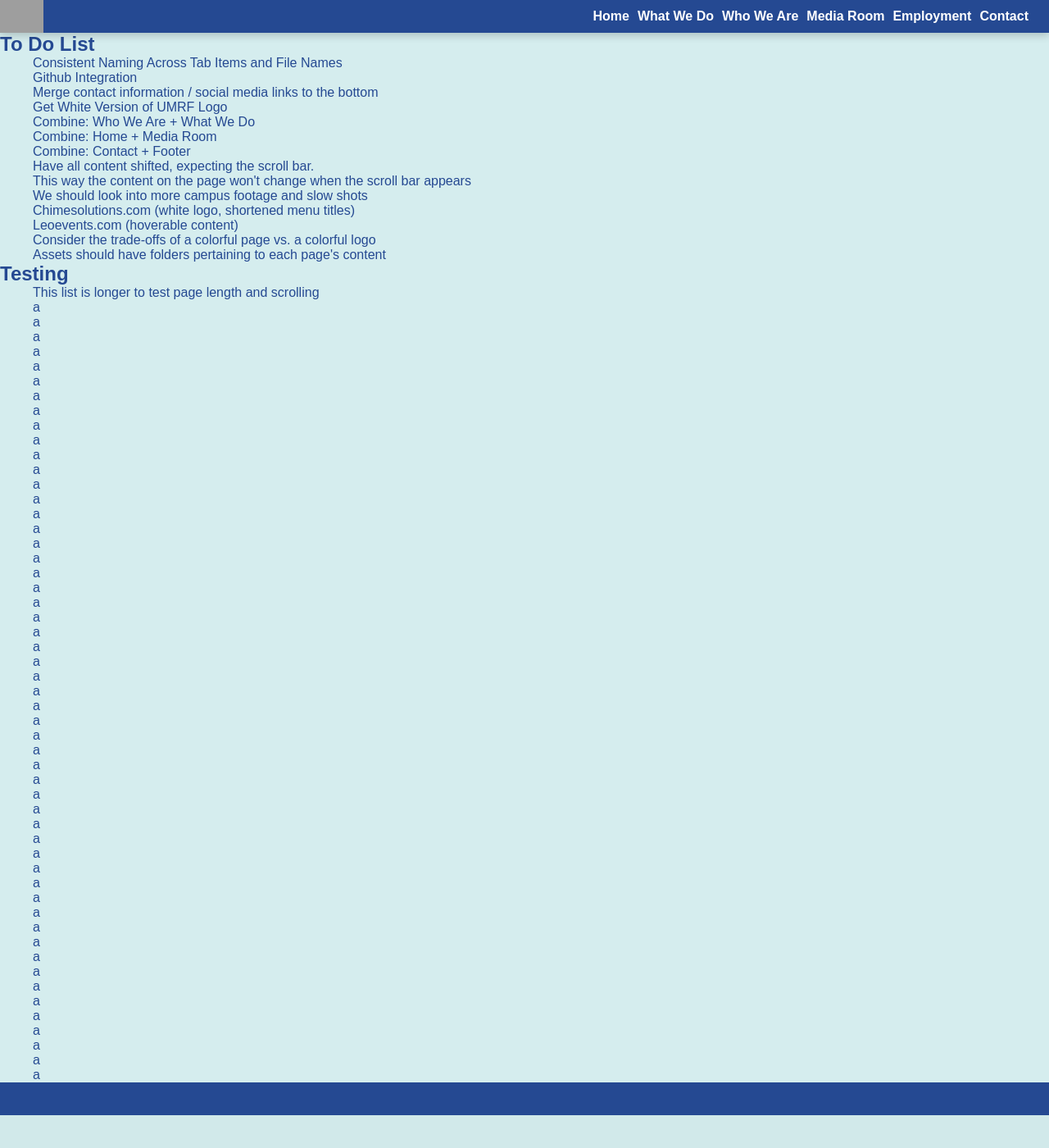
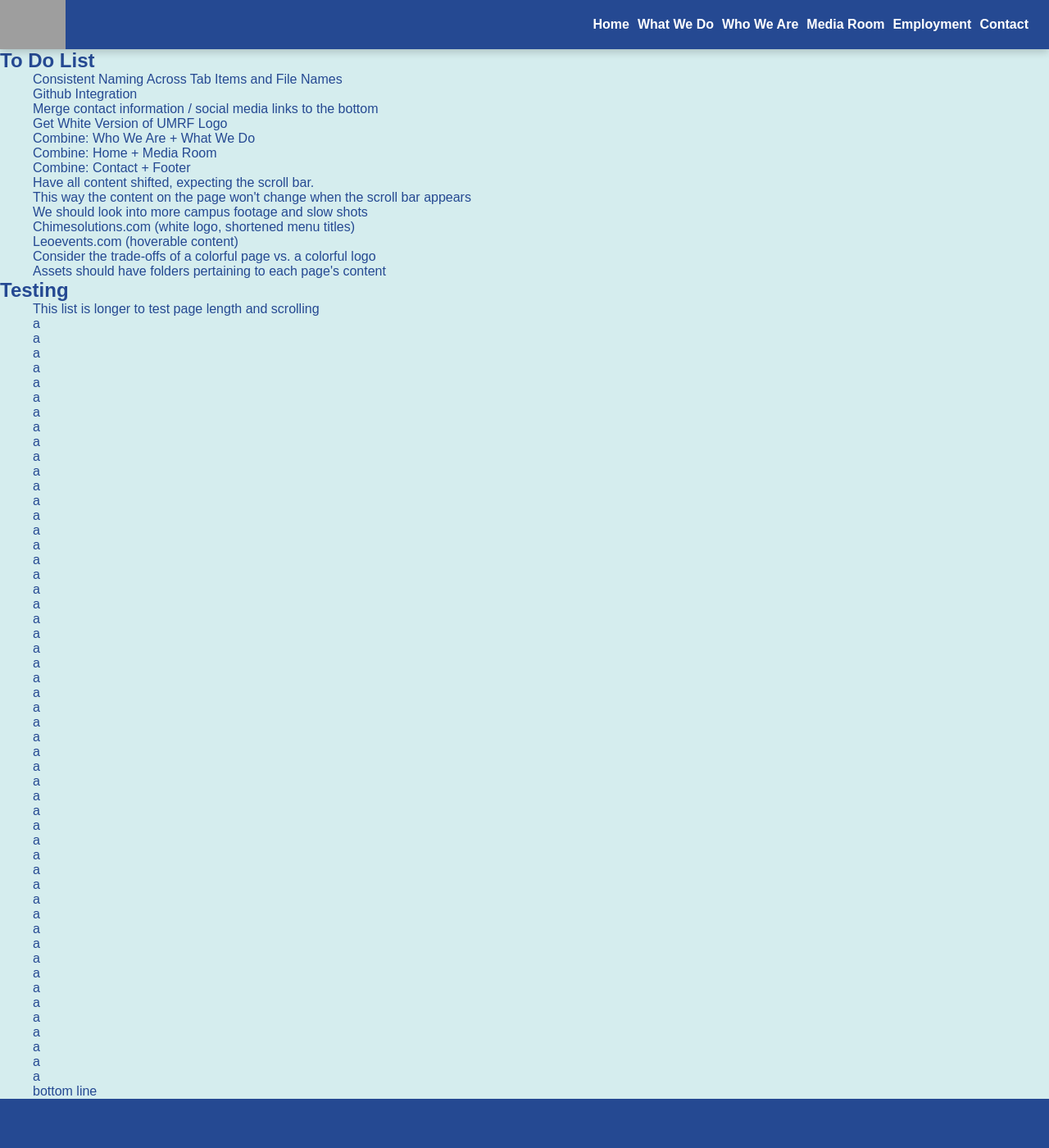
Before and after one commit to adamcolejones/umrfventures, a PHP site: page /todo.php in a window 1280 px wide. Shown: the whole page at 82% size. Before the commit the page ends 1360 px from the top, so only its background shows below. Run offline with PHP 8.4, Linux system fonts and the light colour scheme; grey boxes are pictures that could not be loaded.

Commit message:
Updated Sizing
Updating menu and page sizing / margins

```diff
--- a/index.php
+++ b/index.php
@@ -25,7 +25,7 @@
             menu()
         ?>
         <div class="scrollableContent">
-            <h2>Navigation Bar</h2>
+            <h2>Navigation </h2>
             <ul>
                 <li>Coivid-19 Red Banner</li>
                 <li>Hamburger Menu</li>
--- a/style.css
+++ b/style.css
@@ -70,7 +70,7 @@ body {
     position: relative;
     display: block; /*Display block moves all surrounding content above or below this content*/
     /*This height needs to match the .scrollablecontent padding*/
-    height: 5%; /*having to use % instead of pixels for consistency with menu sizing*/
+    height: 60px; /*having to use % instead of pixels for consistency with menu sizing*/
     width: 100%;
     bottom: 0;
     z-index: 3;
@@ -251,7 +251,9 @@ li {
 .menu {
     position: fixed;
     width: 100%;
-    min-height: 5%; /*Needs to be the same as video top margin*/
+    /*Needs to be the same as video top margin*/
+    /* min-height: 5%;  */
+    height: 60px;
     display: flex;
     align-items: center;
     justify-content: right;
@@ -382,8 +384,12 @@ li {
 .scrollableContent {
     position: relative;
     display: block;
-    top: 5vh; /* View height Prevents White space when resizing windows*/
-    padding-bottom: 5vh; /*This padding needs to match the .contactfooter height*/ /* View height Prevents White space when resizing windows*/
+    /* View height Prevents White space when resizing windows*/
+    /* top: 5vh; */
+    top: 60px;
+    /*This padding needs to match the .contactfooter height*/ /* View height Prevents White space when resizing windows*/
+    /* padding-bottom: 5vh;  */
+    padding-bottom: 60px;
     left: 0px;
     right: 0px;
     min-height: 90%;
--- a/todo.php
+++ b/todo.php
@@ -106,7 +106,7 @@
                 <li>a</li>
                 <li>a</li>
                 <li>a</li>
-                <li>a</li>
+                <li>bottom line</li>
             </ul>
         </div>
         <div class="contactfooter">
```
